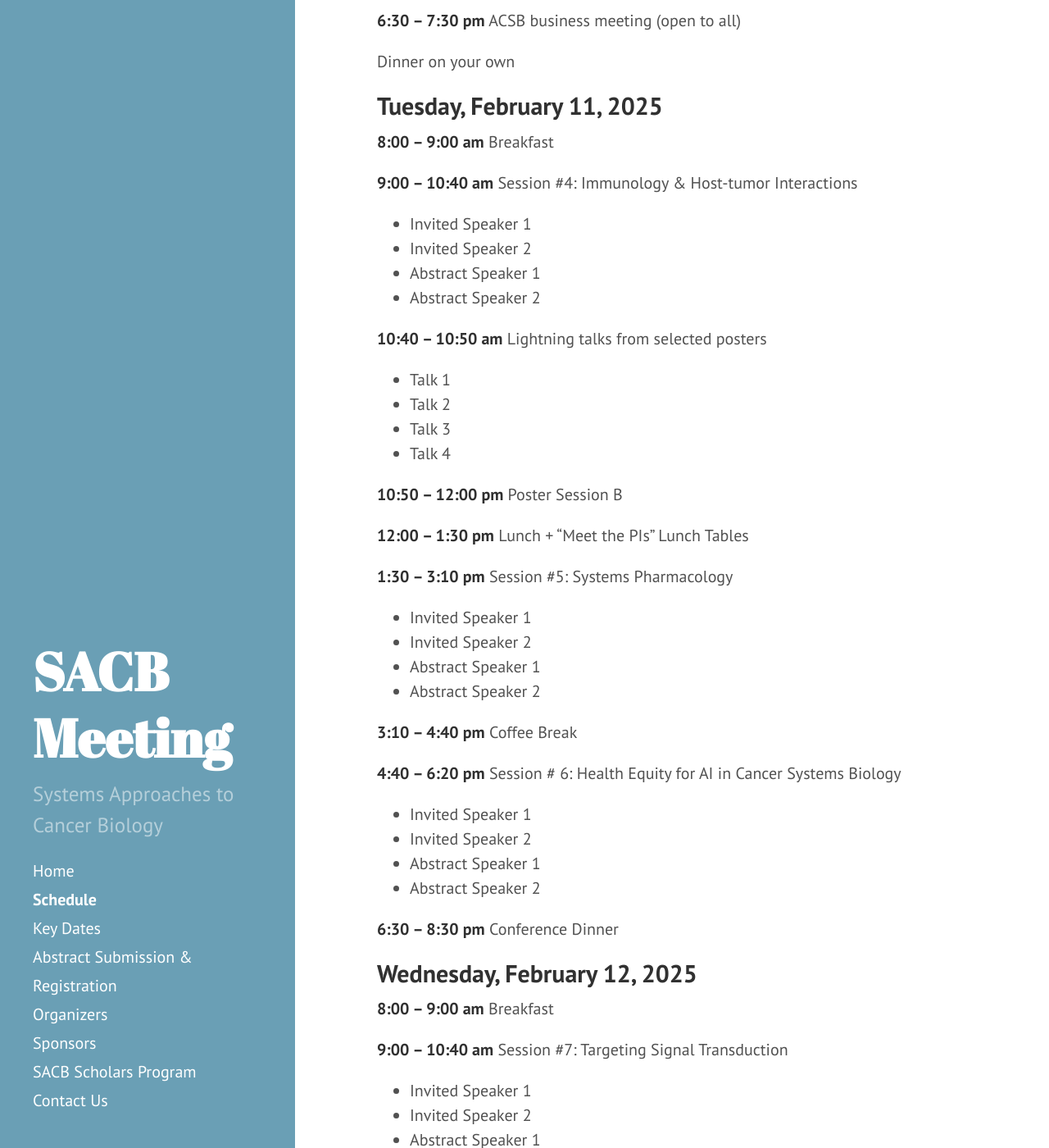
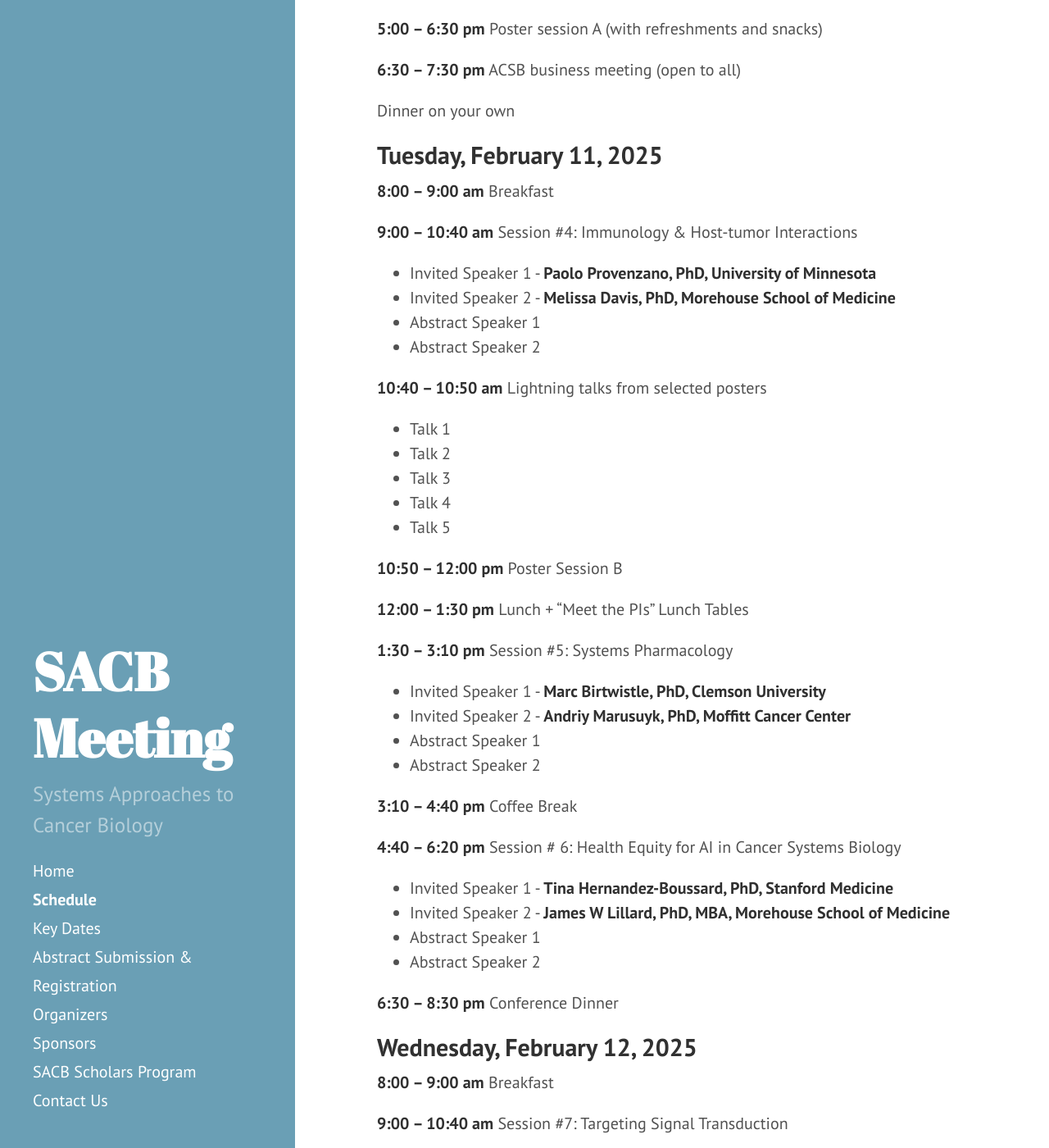
Before and after one commit to AECCSB/sacb-meeting, a Jekyll site: the page built from schedule.md, in a window 1280 px wide and 1400 px high, scrolled down 1385 px. Shown: the whole window at 82% size. Built offline with Jekyll 4.4.1, drawn with Linux system fonts in a browser that asks for light colours; some of the changed text lies outside the part shown.

Commit message:
Update schedule.md

```diff
--- a/schedule.md
+++ b/schedule.md
@@ -18,8 +18,8 @@ layout: page
 
 **9:30 – 11:10 am**		Session #1: Tumor Heterogeneity and Metastasis
 
-+ Invited Speaker 1
-+ Invited Speaker 2
++ Invited Speaker 1 - **Pamela Becker, MD, PhD, City of Hope**
++ Invited Speaker 2 - **Soledad Sosa, PhD, Albert Einstein College of Medicine**
 + Abstract Speaker 1
 + Abstract Speaker 2
 
@@ -27,8 +27,8 @@ layout: page
 
 **1:00 – 2:40 pm**		Session #2: Metabolism at Scale
 
-+ Invited Speaker 1
-+ Invited Speaker 2
++ Invited Speaker 1 - **Sriram Chandrasekaran, PhD, University of Michigan**
++ Invited Speaker 2 - **Cholsoon Jang, PhD, UC Irvine**
 + Abstract Speaker 1
 + Abstract Speaker 2
 
@@ -36,10 +36,11 @@ layout: page
 
 **3:10 – 4:50 pm**		Session #3: SACB Postdoc Spotlight
 
-+ Invited Speaker 1
-+ Invited Speaker 2
 + Abstract Speaker 1
 + Abstract Speaker 2
++ Abstract Speaker 3
++ Abstract Speaker 4
++ Abstract Speaker 5
 
 **4:50 – 5:00 pm**		Lightning talks from selected posters
 
@@ -47,6 +48,7 @@ layout: page
 + Talk 2
 + Talk 3
 + Talk 4
++ Talk 5
 
 **5:00 – 6:30 pm**		Poster session A (with refreshments and snacks)
 
@@ -59,8 +61,8 @@ layout: page
 
 **9:00 – 10:40 am**		Session #4: Immunology & Host-tumor Interactions
 
-+ Invited Speaker 1
-+ Invited Speaker 2
++ Invited Speaker 1 - **Paolo Provenzano, PhD, University of Minnesota**
++ Invited Speaker 2 - **Melissa Davis, PhD, Morehouse School of Medicine**
 + Abstract Speaker 1
 + Abstract Speaker 2
 
@@ -69,6 +71,7 @@ layout: page
 + Talk 2
 + Talk 3
 + Talk 4
++ Talk 5
 
 **10:50 – 12:00 pm**		Poster Session B
 
@@ -76,8 +79,8 @@ layout: page
 
 **1:30 – 3:10 pm**		Session #5: Systems Pharmacology
 
-+ Invited Speaker 1
-+ Invited Speaker 2
++ Invited Speaker 1 - **Marc Birtwistle, PhD, Clemson University**
++ Invited Speaker 2 - **Andriy Marusuyk, PhD, Moffitt Cancer Center**
 + Abstract Speaker 1
 + Abstract Speaker 2
 
@@ -85,8 +88,8 @@ layout: page
 
 **4:40 – 6:20 pm**		Session # 6: Health Equity for AI in Cancer Systems Biology
 
-+ Invited Speaker 1
-+ Invited Speaker 2
++ Invited Speaker 1 - **Tina Hernandez-Boussard, PhD, Stanford Medicine**
++ Invited Speaker 2 - **James W Lillard, PhD, MBA, Morehouse School of Medicine**
 + Abstract Speaker 1
 + Abstract Speaker 2
 
@@ -98,8 +101,8 @@ layout: page
 
 **9:00 – 10:40 am**		Session #7: Targeting Signal Transduction
 
-+ Invited Speaker 1
-+ Invited Speaker 2
++ Invited Speaker 1 - **Rachel Gottschalk, PhD, University of Pittsburgh**
++ Invited Speaker 2 - **Steven Cappell, PhD, National Cancer Institute**
 + Abstract Speaker 1
 + Abstract Speaker 2
 
```
